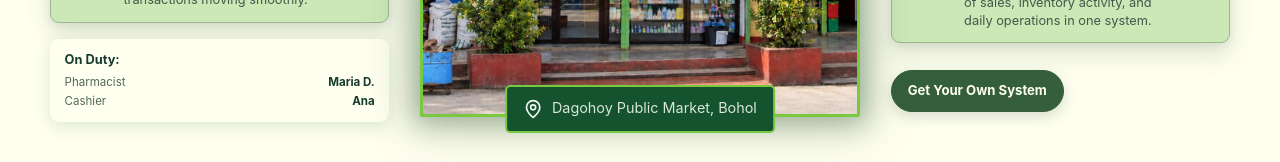
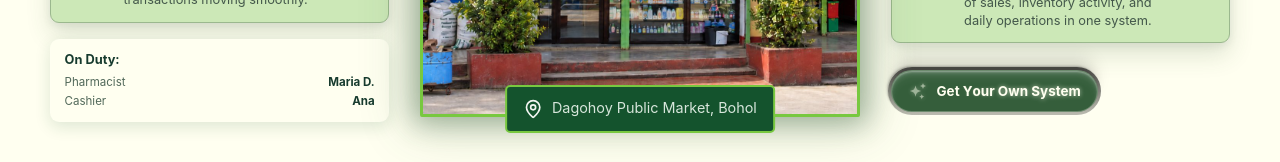
Before and after one commit to adrianniel/Dagohoy-Pharmacy-Web, a React (Vite) app: page / in a window 1280 px wide. Shown: the part 500-662 px from the top of the page. Built offline with nearby package versions, Linux system fonts and the light colour scheme; no server answers.

Commit message:
style: apply animated glow style to contact CTA

```diff
--- a/package.json
+++ b/package.json
@@ -16,7 +16,8 @@
     "motion": "^14.9.0",
     "react": "^19.1.1",
     "react-dom": "^19.1.1",
-    "react-router-dom": "^7.9.4"
+    "react-router-dom": "^7.9.4",
+    "styled-components": "^6.6.0"
   },
   "devDependencies": {
     "@eslint/js": "^9.38.0",
--- /dev/null
+++ b/src/components/landing/ContactGlowButton.tsx
@@ -0,0 +1,219 @@
+import styled, { keyframes } from 'styled-components';
+
+const letterGlow = keyframes`
+  50% {
+    color: #fffff0;
+    text-shadow: 0 0 5px rgb(255 255 240 / 72%);
+  }
+`;
+
+const sparkleFlicker = keyframes`
+  50% {
+    opacity: 0.35;
+  }
+`;
+
+const StyledWrapper = styled.div`
+  display: inline-block;
+
+  .btn-wrapper {
+    position: relative;
+    display: inline-block;
+    isolation: isolate;
+  }
+
+  .btn {
+    --border-radius: 24px;
+    --padding: 4px;
+    --transition: 0.4s;
+    --highlight-color: #cce8b7;
+
+    position: relative;
+    display: inline-flex;
+    width: fit-content;
+    min-height: 42px;
+    align-items: center;
+    justify-content: center;
+    gap: 0.55rem;
+    padding: 0.55rem 1rem;
+    border: 1px solid rgb(255 255 240 / 28%);
+    border-radius: var(--border-radius);
+    background: #355e3b;
+    box-shadow:
+      inset 0 1px 1px rgb(255 255 255 / 20%),
+      inset 0 2px 2px rgb(255 255 255 / 15%),
+      inset 0 4px 4px rgb(255 255 255 / 10%),
+      inset 0 8px 8px rgb(255 255 255 / 5%),
+      0 -1px 1px rgb(0 0 0 / 2%),
+      0 -2px 2px rgb(0 0 0 / 3%),
+      0 -4px 4px rgb(0 0 0 / 5%),
+      0 -8px 8px rgb(0 0 0 / 6%),
+      0 -16px 16px rgb(0 0 0 / 8%);
+    color: #fffff0;
+    cursor: pointer;
+    font-family: inherit;
+    font-size: 0.84rem;
+    font-weight: 700;
+    line-height: 1.2;
+    text-decoration: none;
+    transition:
+      box-shadow var(--transition),
+      border-color var(--transition),
+      background-color var(--transition);
+    user-select: none;
+    white-space: nowrap;
+  }
+
+  .btn::before {
+    position: absolute;
+    z-index: -1;
+    top: calc(0px - var(--padding));
+    left: calc(0px - var(--padding));
+    width: calc(100% + var(--padding) * 2);
+    height: calc(100% + var(--padding) * 2);
+    border-radius: calc(var(--border-radius) + var(--padding));
+    background-image: linear-gradient(0deg, #0004, #000a);
+    box-shadow:
+      0 -8px 8px -6px transparent inset,
+      0 -16px 16px -8px transparent inset,
+      1px 1px 1px rgb(255 255 255 / 13%),
+      2px 2px 2px rgb(255 255 255 / 7%),
+      -1px -1px 1px rgb(0 0 0 / 13%),
+      -2px -2px 2px rgb(0 0 0 / 7%);
+    content: '';
+    pointer-events: none;
+    transition:
+      box-shadow var(--transition),
+      filter var(--transition);
+  }
+
+  .btn::after {
+    position: absolute;
+    inset: 0;
+    border-radius: inherit;
+    background-image: linear-gradient(
+      0deg,
+      #fffff0,
+      var(--highlight-color),
+      rgb(204 232 183 / 50%),
+      8%,
+      transparent
+    );
+    content: '';
+    opacity: 0;
+    pointer-events: none;
+    transition:
+      opacity var(--transition),
+      filter var(--transition);
+  }
+
+  .btn:focus-visible {
+    outline: 2px solid var(--highlight-color);
+    outline-offset: 4px;
+  }
+
+  .btn-letter {
+    display: inline-block;
+    color: #fffff0;
+    animation: ${letterGlow} 2s ease-in-out infinite;
+    transition:
+      color var(--transition),
+      text-shadow var(--transition);
+  }
+
+  .btn-svg {
+    width: 20px;
+    height: 20px;
+    flex: 0 0 auto;
+    fill: #edf4df;
+    animation: ${sparkleFlicker} 2s linear infinite;
+    animation-delay: 0.5s;
+    filter: drop-shadow(0 0 2px rgb(255 255 240 / 60%));
+    transition:
+      fill var(--transition),
+      filter var(--transition),
+      opacity var(--transition);
+  }
+
+  .btn:hover {
+    border-color: rgb(204 232 183 / 65%);
+    background: #26482c;
+  }
+
+  .btn:hover::before,
+  .btn:focus-visible::before {
+    box-shadow:
+      0 -8px 8px -6px rgb(255 255 240 / 55%) inset,
+      0 -16px 16px -8px rgb(204 232 183 / 25%) inset,
+      1px 1px 1px rgb(255 255 255 / 20%),
+      2px 2px 2px rgb(255 255 255 / 7%),
+      -1px -1px 1px rgb(0 0 0 / 13%),
+      -2px -2px 2px rgb(0 0 0 / 7%);
+  }
+
+  .btn:hover::after,
+  .btn:focus-visible::after {
+    opacity: 0.65;
+    mask-image: linear-gradient(0deg, #fff, transparent);
+  }
+
+  .btn:hover .btn-svg,
+  .btn:focus-visible .btn-svg {
+    fill: #fffff0;
+    filter: drop-shadow(0 0 4px var(--highlight-color));
+    animation: none;
+  }
+
+  .btn:active {
+    transform: translateY(1px);
+  }
+
+  @media (prefers-reduced-motion: reduce) {
+    .btn-letter,
+    .btn-svg {
+      animation: none;
+    }
+
+    .btn,
+    .btn-letter,
+    .btn-svg {
+      transition: none;
+    }
+  }
+`;
+
+const label = 'Get Your Own System';
+
+export function ContactGlowButton() {
+  return (
+    <StyledWrapper>
+      <div className="btn-wrapper">
+        <a className="btn" href="#contact" aria-label={label}>
+          <svg
+            className="btn-svg"
+            xmlns="http://www.w3.org/2000/svg"
+            viewBox="0 0 24 24"
+            aria-hidden="true"
+          >
+            <path
+              strokeLinecap="round"
+              strokeLinejoin="round"
+              d="M9.813 15.904 9 18.75l-.813-2.846a4.5 4.5 0 0 0-3.09-3.09L2.25 12l2.846-.813a4.5 4.5 0 0 0 3.09-3.09L9 5.25l.813 2.846a4.5 4.5 0 0 0 3.09 3.09L15.75 12l-2.846.813a4.5 4.5 0 0 0-3.09 3.09ZM18.259 8.715 18 9.75l-.259-1.035a3.375 3.375 0 0 0-2.455-2.456L14.25 6l1.036-.259a3.375 3.375 0 0 0 2.455-2.456L18 2.25l.259 1.035a3.375 3.375 0 0 0 2.456 2.456L21.75 6l-1.035.259a3.375 3.375 0 0 0-2.456 2.456ZM16.894 20.567 16.5 21.75l-.394-1.183a2.25 2.25 0 0 0-1.423-1.423L13.5 18.75l1.183-.394a2.25 2.25 0 0 0 1.423-1.423l.394-1.183.394 1.183a2.25 2.25 0 0 0 1.423 1.423l1.183.394-1.183.394a2.25 2.25 0 0 0-1.423 1.423Z"
+            />
+          </svg>
+          <span className="txt-wrapper" aria-hidden="true">
+            {Array.from(label).map((character, index) => (
+              <span
+                className="btn-letter"
+                key={`${character}-${index}`}
+                style={{ animationDelay: `${index * 0.06}s` }}
+              >
+                {character === ' ' ? '\u00a0' : character}
+              </span>
+            ))}
+          </span>
+        </a>
+      </div>
+    </StyledWrapper>
+  );
+}
--- a/src/components/landing/HeroSection.tsx
+++ b/src/components/landing/HeroSection.tsx
@@ -4,6 +4,7 @@ import HomeIcon from './hovericons/home-icon';
 import MapPinIcon from './hovericons/map-pin-icon';
 import ScanBarcodeIcon from './hovericons/scan-barcode-icon';
 import StackIcon from './hovericons/stack-icon';
+import { ContactGlowButton } from './ContactGlowButton';
 import type { PharmacyStatus } from './pharmacyTime';
 import type { StaffMember } from './types';
 
@@ -114,9 +115,7 @@ export function HeroSection({ status, staff }: HeroSectionProps) {
                 daily operations in one system.
               </p>
             </article>
-            <a className="landing-hero__action landing-hero__action--contact" href="#contact">
-              Get Your Own System
-            </a>
+            <ContactGlowButton />
           </aside>
         </div>
       </div>
--- a/src/landing-modern.css
+++ b/src/landing-modern.css
@@ -2046,21 +2046,3 @@
   color: #173b2e;
   font-weight: 700;
 }
-
-.landing-page .landing-hero__action--contact {
-  width: fit-content;
-  min-width: 0;
-  min-height: 42px;
-  padding: 0.7rem 1rem;
-  border: 1px solid #355e3b;
-  border-radius: 999px;
-  background: #355e3b;
-  color: #fffff0;
-  box-shadow: 0 5px 14px rgb(53 94 59 / 20%);
-}
-
-.landing-page .landing-hero__action--contact:hover {
-  border-color: #26482c;
-  background: #26482c;
-  color: #fffff0;
-}
```
Also changed, not shown: 1 other file (tests, documents, lock files or other folders).
